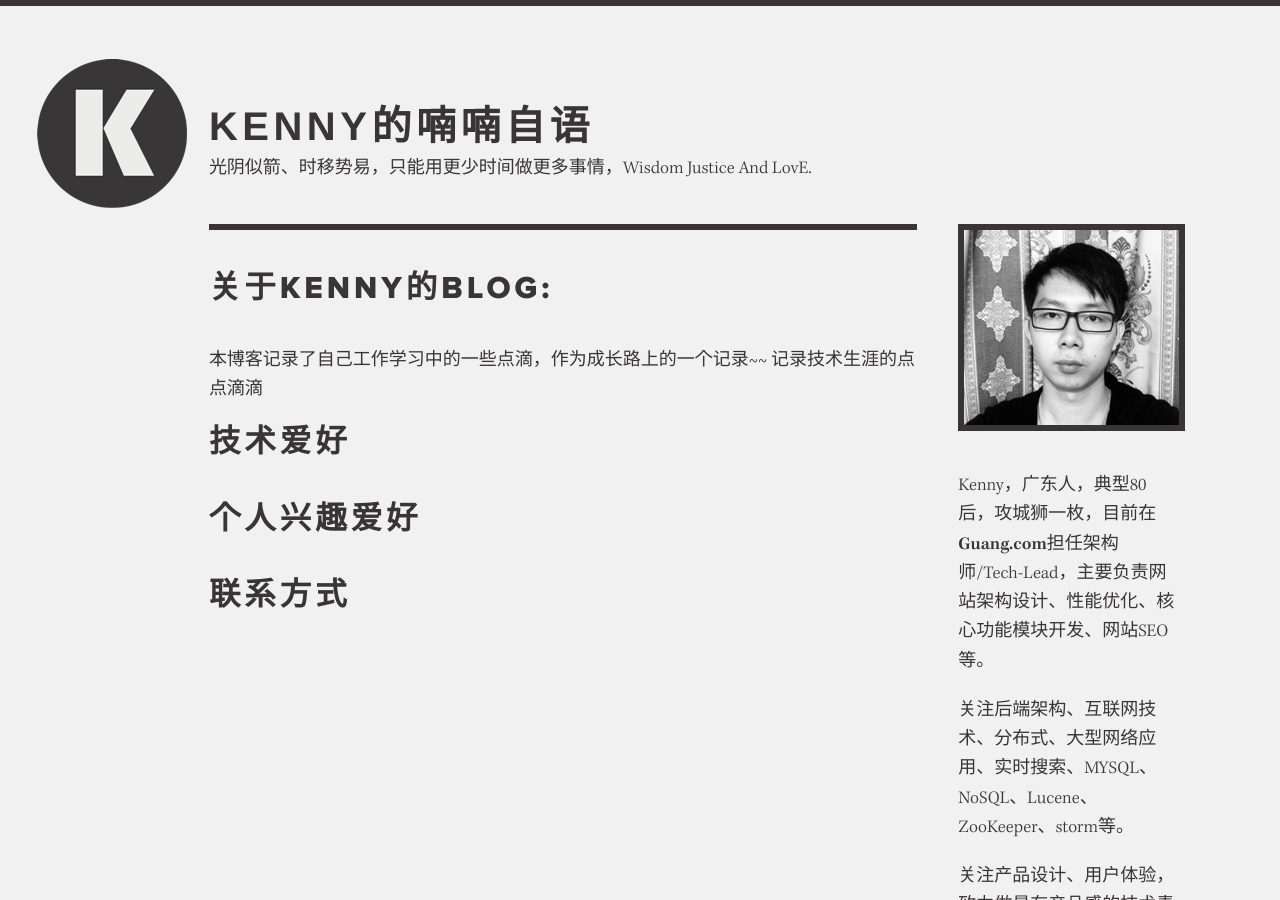
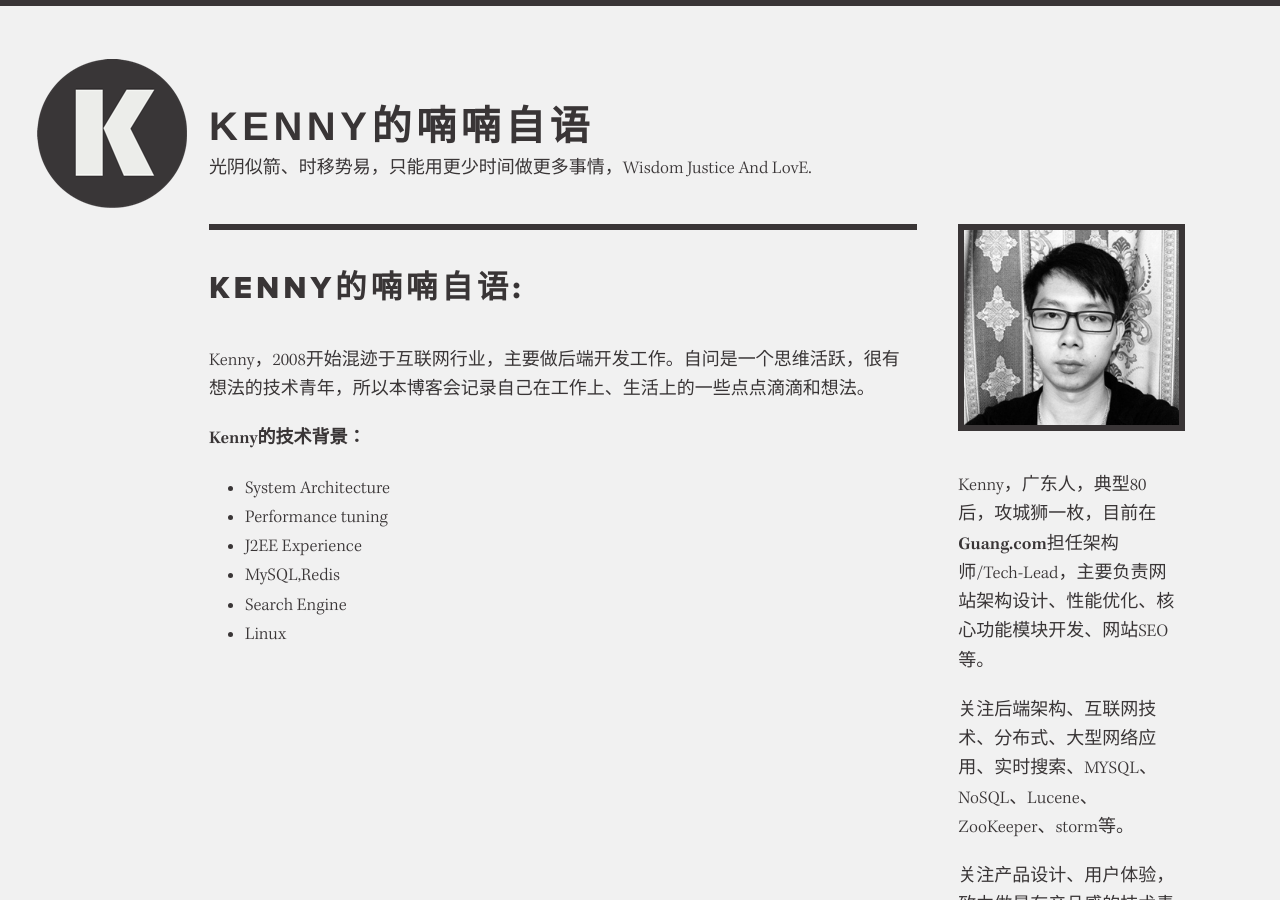
Before and after one commit to kenny2qi/kenny2qi.github.com, a Jekyll site: the page built from about.html, in a window 1280 px wide and 900 px high. Built offline with Jekyll 4.4.1, drawn with Linux system fonts in a browser that asks for light colours; nearby versions of some CDN libraries; Markdown is read by kramdown in place of the engine named in the settings; comment, search, counter and statistics services are not loaded.

Commit message:
Update about.html

```diff
--- a/about.html
+++ b/about.html
@@ -3,23 +3,15 @@ layout: about
 title: KENNY的喃喃自语 | About me
 ---
 <section >
-  <h1>关于Kenny的blog:</h1>
-  <p>本博客记录了自己工作学习中的一些点滴，作为成长路上的一个记录~~ 记录技术生涯的点点滴滴</p>
-  <h1>技术爱好</h1>
-  <h1>个人兴趣爱好</h1>
-  <h1>联系方式</h1>
+<h1>KENNY的喃喃自语:</h1>
+<p>Kenny，2008开始混迹于互联网行业，主要做后端开发工作。自问是一个思维活跃，很有想法的技术青年，所以本博客会记录自己在工作上、生活上的一些点点滴滴和想法。</p>
+<p><strong>Kenny的技术背景：</strong></p>
+<ul>
+<li>System Architecture</li>
+<li>Performance tuning</li>
+<li>J2EE Experience</li>
+<li>MySQL,Redis</li>
+<li>Search Engine</li>
+<li>Linux</li>
+</ul>
 </section>
-
-<!--
-    一名网站架构师/Tech-Lead/后端工程师/业余SEOer
-  曾供职于<b>HSBC GLTc</b></p>
-  本博客记录了自己工作学习中的一些点滴，作为成长路上的一个记录~~ 记录技术生涯的点点滴滴
-
-  我的技术背景包括:
-* System Architecture
-* System Analyst
-* J2EE Experience
-* Oracle/MySQL RDBMS
-* Unix / Linux
-* Security
--->
```
